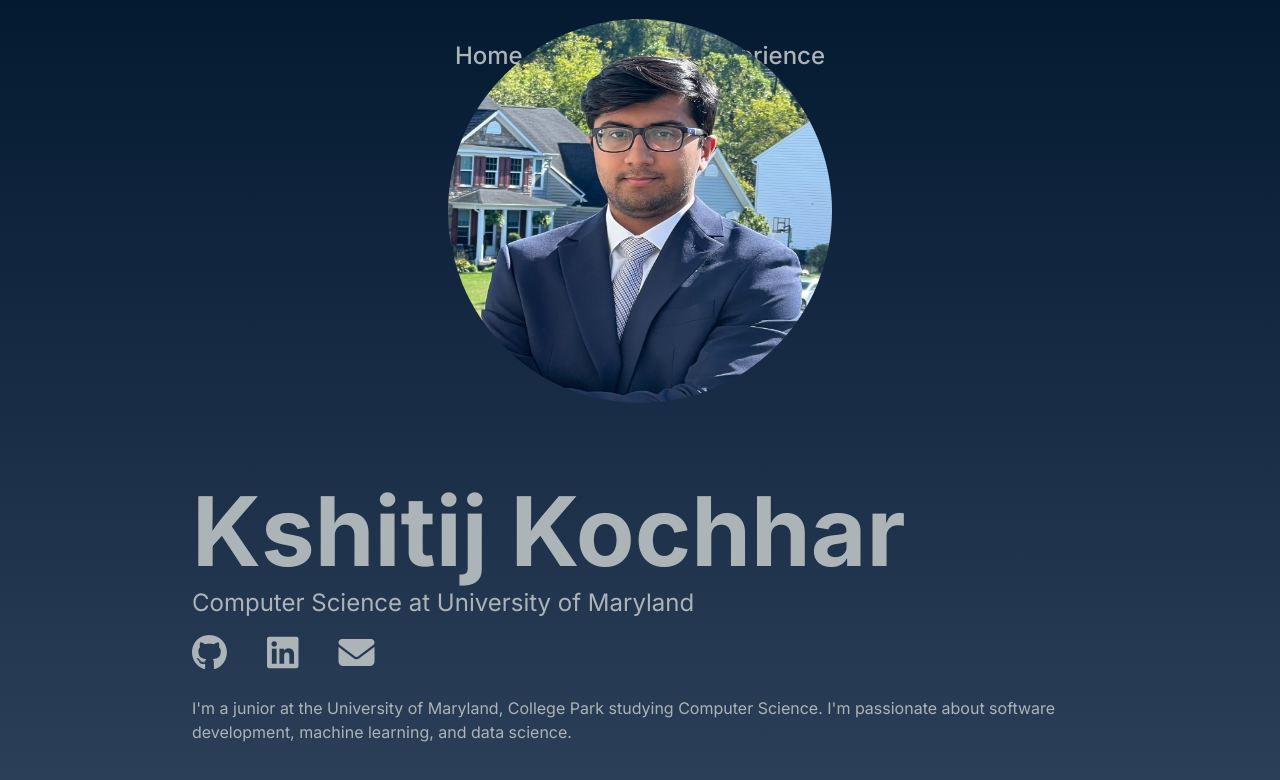
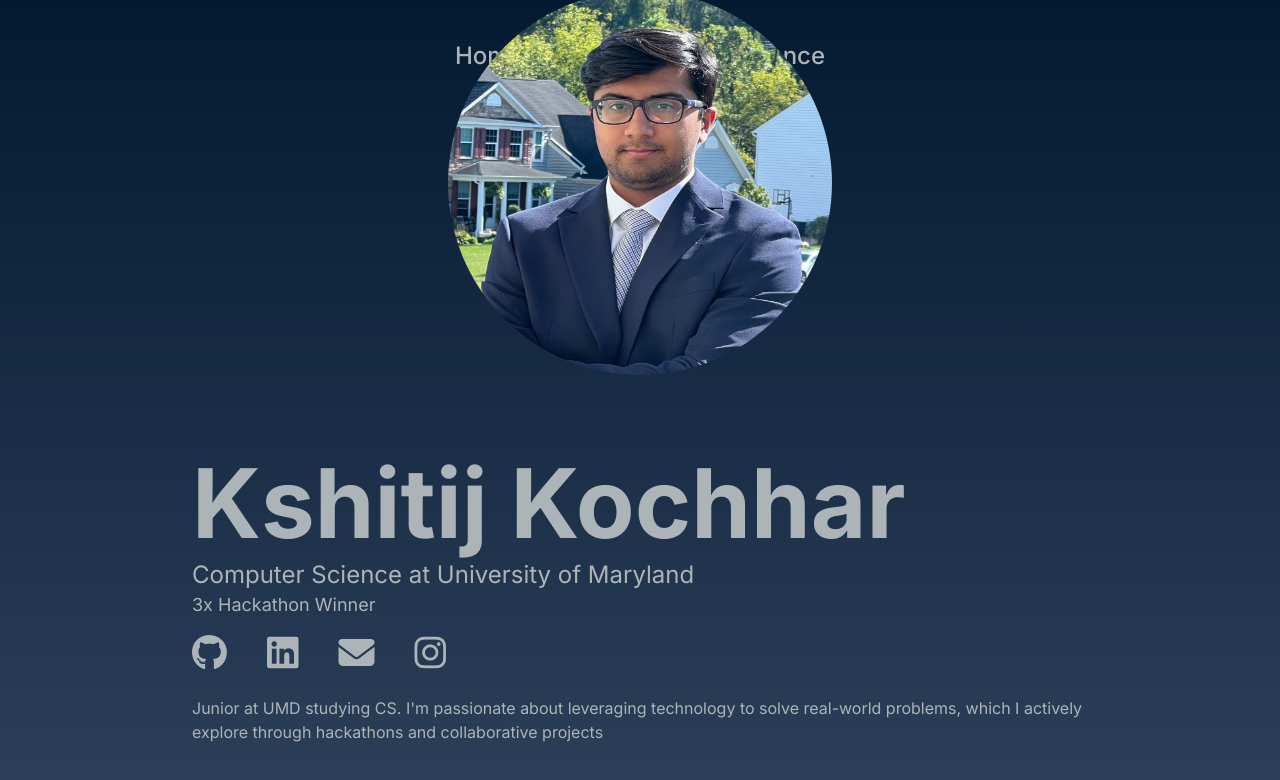
Before and after one commit to k-kochhar/portfolio, a Next.js app: page / in a window 1280 px wide. Shown: the top 780 px of the page. Built offline with nearby package versions, Linux system fonts and the light colour scheme.

Commit message:
[feat] Added Sera

```diff
--- a/app/components/Hero.js
+++ b/app/components/Hero.js
@@ -6,6 +6,7 @@ export function Hero() {
         {name: 'fab fa-github', link: 'https://github.com/k-kochhar'},
         {name: 'fab fa-linkedin', link: 'https://www.linkedin.com/in/kkochhar04/'},
         {name: 'fas fa-envelope', link: 'mailto:kkochhar@terpmail.com'},
+        {name: 'fab fa-instagram', link: 'https://www.instagram.com/ks.hitij/'},
     ]
 
     return (
@@ -19,6 +20,9 @@ export function Hero() {
                     <h1 className="mt-2 text-2xl">
                         Computer Science at University of Maryland
                     </h1>
+                    <h1 className="text-lg">
+                        3x Hackathon Winner
+                    </h1>
                     <div className="flex gap-x-10 py-4">
                         {
                             icons.map((icon) => {
@@ -31,9 +35,10 @@ export function Hero() {
                         }
                     </div>
                     <h2 className="text-md justify-center my-2 max-w-4xl">
-                        I&apos;m a junior at the University of Maryland, College Park studying
-                        Computer Science. I&apos;m passionate about software development,
-                        machine learning, and data science.
+                    Junior at UMD studying CS. I&apos;m passionate
+                    about leveraging technology to
+                    solve real-world problems, which I actively explore through
+                    hackathons and collaborative projects
                     </h2>
                 </div>
 
--- a/app/projects/page.js
+++ b/app/projects/page.js
@@ -5,7 +5,18 @@ import {NavBar} from "../components/NavBar";
 
 const project_data = [
     {
-
+        data: {
+            id: 9,
+            title: "Sera",
+            image: "/../../Sera.png",
+            notable_info: ["Winner of PennApps 2024's Best DEI Hack"],
+            description: "An AI-powered finance app with personalized financial guidance, OCR receipt scanning, transaction management, and budgeting tools.",
+            technologies: ["Tune AI", "Roboflow OCR", "Cerebras AI"],
+            project_link: "https://devpost.com/software/sera-2svk5u",
+            repo_link: "https://github.com/sera-financial"
+        }
+    },
+    {
         data: {
             id: 8,
             title: "MedTap",
```
Also changed, not shown: public/Sera.png (added).
